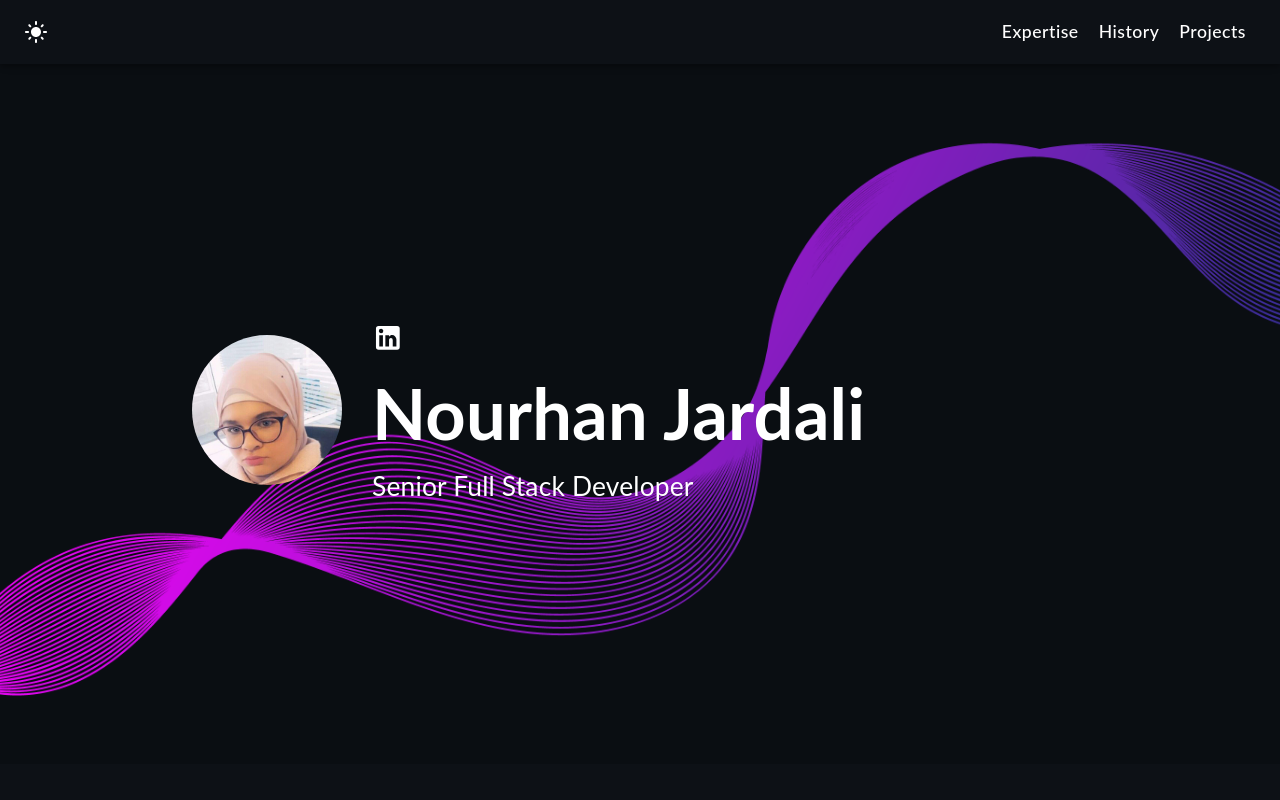
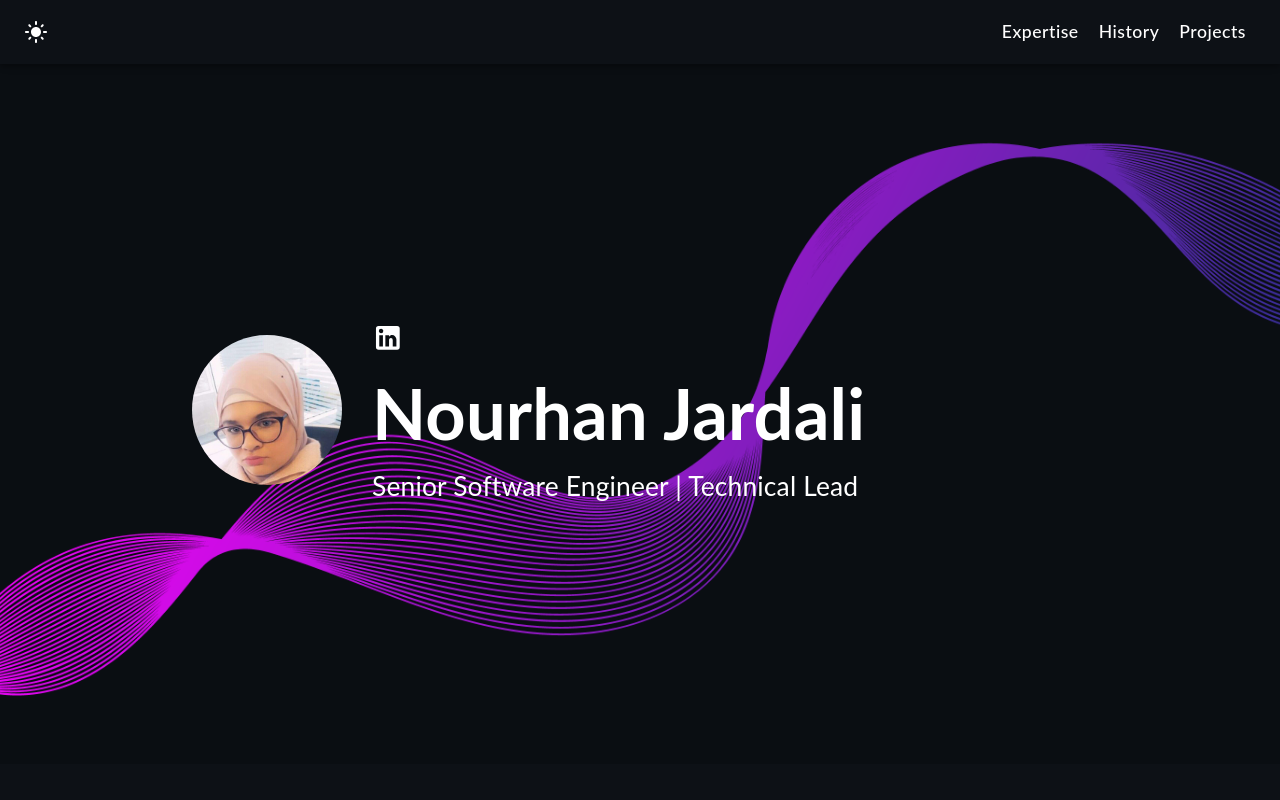
Before and after one commit to NourJardali/NourhanJardaliPortfolio, a React (Create React App) app: page / in a window 1280 px wide. Shown: the top 800 px of the page. Built offline with nearby package versions, Linux system fonts and the light colour scheme.

Commit message:
updated title

```diff
--- a/src/components/Main.tsx
+++ b/src/components/Main.tsx
@@ -20,7 +20,7 @@ function Main() {
             <a href="https://www.linkedin.com/in/nourhan-jardali/" target="_blank" rel="noreferrer"><LinkedInIcon/></a>
           </div>
           <h1>Nourhan Jardali</h1>
-          <p>Senior Full Stack Developer</p>
+          <p>Senior Software Engineer | Technical Lead</p>
 
           <div className="mobile_social_icons">
             {/* <a href="https://github.com/yujisatojr" target="_blank" rel="noreferrer"><GitHubIcon/></a> */}
```
